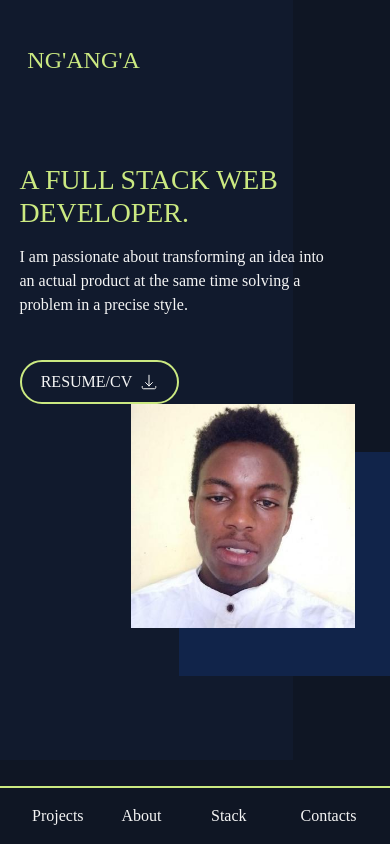
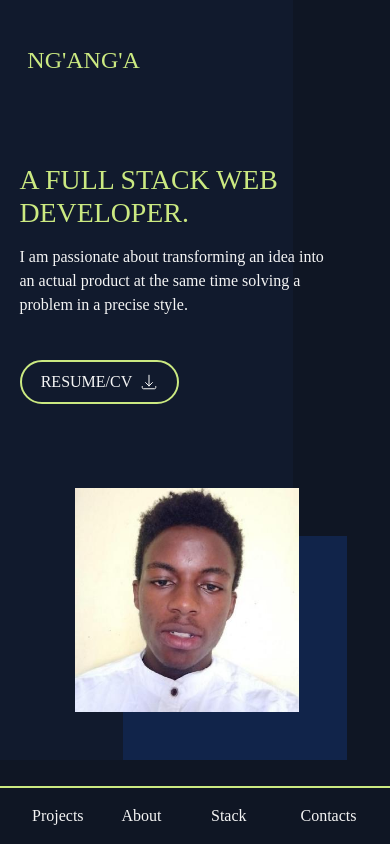
Before and after one commit to devjamesnjoroge/portfolio, an Angular app: page / in a window 390 px wide. Built offline with nearby package versions, Linux system fonts and the light colour scheme; a web font is replaced by a local one.

Commit message:
st: add responsiveness to hero component

```diff
--- a/src/app/app.component.html
+++ b/src/app/app.component.html
@@ -1,3 +1,13 @@
 <app-navbar></app-navbar>
 <app-hero></app-hero>
 <router-outlet></router-outlet>
+<div class="nav-footer">
+
+  <ul class="mt-3">
+      <li><a href="">Projects</a></li>
+      <li><a href="">About</a></li>
+      <li><a href="">Stack</a></li>
+      <li><a href="">Contacts</a></li>
+  </ul>
+
+</div>
--- a/src/app/components/hero/hero.component.html
+++ b/src/app/components/hero/hero.component.html
@@ -14,7 +14,7 @@
                 </svg>
             </div>
         </div>
-        <div class="col-md-6 d-flex align-items-center justify-content-end overlay">
+        <div class="col-md-6 d-flex align-items-center overlay">
             <div class="sq-bg">
                 <div class="square"></div>
             </div>
--- a/src/app/components/navbar/navbar.component.html
+++ b/src/app/components/navbar/navbar.component.html
@@ -10,14 +10,3 @@
     </ul>
 </nav>
 <div class="bg"></div>
-
-<div class="nav-footer">
-
-    <ul class="mt-3">
-        <li><a href="">Projects</a></li>
-        <li><a href="">About</a></li>
-        <li><a href="">Stack</a></li>
-        <li><a href="">Contacts</a></li>
-    </ul>
-
-</div>
--- a/src/styles.css
+++ b/src/styles.css
@@ -83,6 +83,7 @@ nav ul li a:hover{
 
 .overlay{
     padding-right: 7vw;
+    justify-content: flex-end;
 }
 
 .sq-bg{
@@ -115,6 +116,9 @@ nav ul li a:hover{
         bottom: 0;
         display: flex;
         border-top: 2px solid #CBE981;
+        z-index: 999;
+        position: fixed;
+        background-color: #0F1624;
     }
 
     .nav-footer ul{
@@ -143,4 +147,12 @@ nav ul li a:hover{
         color: #CBE981;
     }
 
+    .overlay{
+        display: flex;
+        align-items: center;
+        justify-content: center;
+        margin-top: 10vh;
+        margin-bottom: 10vh;
+    }
+
 }
```
